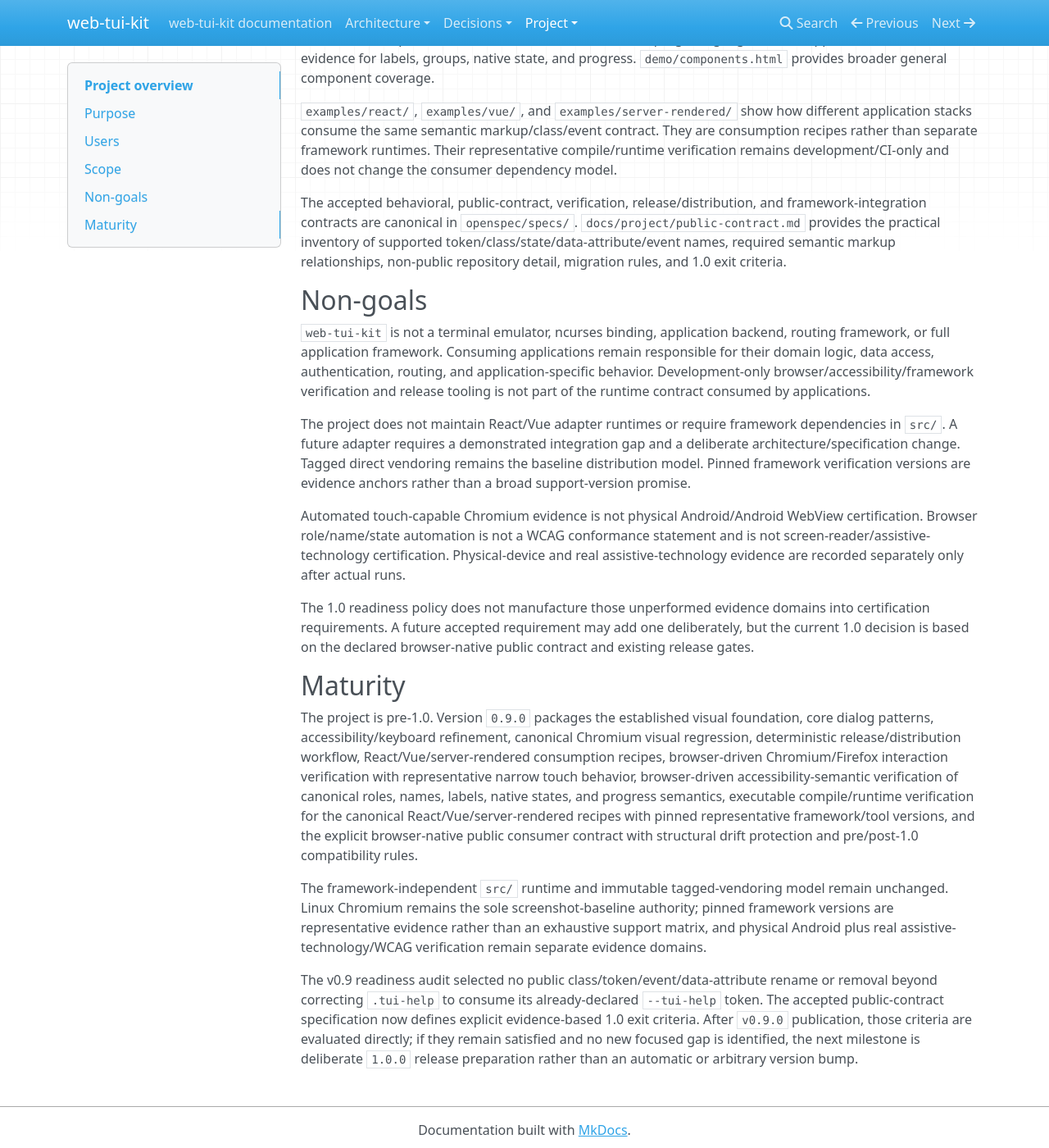
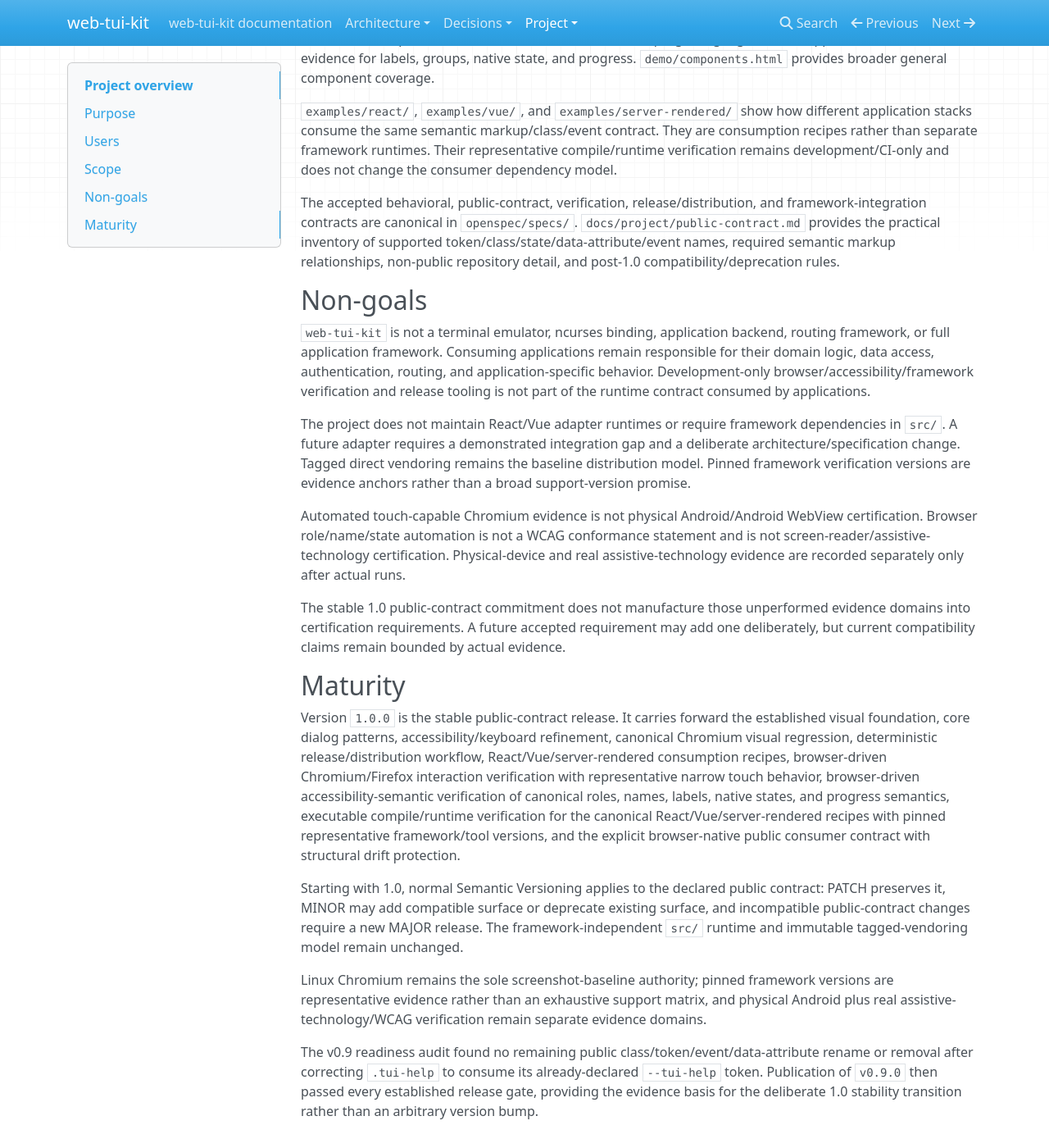
Before and after one commit to 1990jk1990/web-tui-kit, an MkDocs documentation site: the page built from docs/project/overview.md, in a window 1280 px wide and 1400 px high, scrolled down 823 px. Shown: the whole window at 82% size. Built offline with MkDocs 1.6.1, drawn with Linux system fonts in a browser that asks for light colours; nearby versions of some CDN libraries.

Commit message:
docs: mark project maturity as stable 1.0

```diff
--- a/docs/project/overview.md
+++ b/docs/project/overview.md
@@ -22,7 +22,7 @@ The canonical visual/semantic reference is `demo/index.html`: a centered package
 
 `examples/react/`, `examples/vue/`, and `examples/server-rendered/` show how different application stacks consume the same semantic markup/class/event contract. They are consumption recipes rather than separate framework runtimes. Their representative compile/runtime verification remains development/CI-only and does not change the consumer dependency model.
 
-The accepted behavioral, public-contract, verification, release/distribution, and framework-integration contracts are canonical in `openspec/specs/`. `docs/project/public-contract.md` provides the practical inventory of supported token/class/state/data-attribute/event names, required semantic markup relationships, non-public repository detail, migration rules, and 1.0 exit criteria.
+The accepted behavioral, public-contract, verification, release/distribution, and framework-integration contracts are canonical in `openspec/specs/`. `docs/project/public-contract.md` provides the practical inventory of supported token/class/state/data-attribute/event names, required semantic markup relationships, non-public repository detail, and post-1.0 compatibility/deprecation rules.
 
 ## Non-goals
 
@@ -32,12 +32,14 @@ The project does not maintain React/Vue adapter runtimes or require framework de
 
 Automated touch-capable Chromium evidence is not physical Android/Android WebView certification. Browser role/name/state automation is not a WCAG conformance statement and is not screen-reader/assistive-technology certification. Physical-device and real assistive-technology evidence are recorded separately only after actual runs.
 
-The 1.0 readiness policy does not manufacture those unperformed evidence domains into certification requirements. A future accepted requirement may add one deliberately, but the current 1.0 decision is based on the declared browser-native public contract and existing release gates.
+The stable 1.0 public-contract commitment does not manufacture those unperformed evidence domains into certification requirements. A future accepted requirement may add one deliberately, but current compatibility claims remain bounded by actual evidence.
 
 ## Maturity
 
-The project is pre-1.0. Version `0.9.0` packages the established visual foundation, core dialog patterns, accessibility/keyboard refinement, canonical Chromium visual regression, deterministic release/distribution workflow, React/Vue/server-rendered consumption recipes, browser-driven Chromium/Firefox interaction verification with representative narrow touch behavior, browser-driven accessibility-semantic verification of canonical roles, names, labels, native states, and progress semantics, executable compile/runtime verification for the canonical React/Vue/server-rendered recipes with pinned representative framework/tool versions, and the explicit browser-native public consumer contract with structural drift protection and pre/post-1.0 compatibility rules.
+Version `1.0.0` is the stable public-contract release. It carries forward the established visual foundation, core dialog patterns, accessibility/keyboard refinement, canonical Chromium visual regression, deterministic release/distribution workflow, React/Vue/server-rendered consumption recipes, browser-driven Chromium/Firefox interaction verification with representative narrow touch behavior, browser-driven accessibility-semantic verification of canonical roles, names, labels, native states, and progress semantics, executable compile/runtime verification for the canonical React/Vue/server-rendered recipes with pinned representative framework/tool versions, and the explicit browser-native public consumer contract with structural drift protection.
 
-The framework-independent `src/` runtime and immutable tagged-vendoring model remain unchanged. Linux Chromium remains the sole screenshot-baseline authority; pinned framework versions are representative evidence rather than an exhaustive support matrix, and physical Android plus real assistive-technology/WCAG verification remain separate evidence domains.
+Starting with 1.0, normal Semantic Versioning applies to the declared public contract: PATCH preserves it, MINOR may add compatible surface or deprecate existing surface, and incompatible public-contract changes require a new MAJOR release. The framework-independent `src/` runtime and immutable tagged-vendoring model remain unchanged.
 
-The v0.9 readiness audit selected no public class/token/event/data-attribute rename or removal beyond correcting `.tui-help` to consume its already-declared `--tui-help` token. The accepted public-contract specification now defines explicit evidence-based 1.0 exit criteria. After `v0.9.0` publication, those criteria are evaluated directly; if they remain satisfied and no new focused gap is identified, the next milestone is deliberate `1.0.0` release preparation rather than an automatic or arbitrary version bump.
+Linux Chromium remains the sole screenshot-baseline authority; pinned framework versions are representative evidence rather than an exhaustive support matrix, and physical Android plus real assistive-technology/WCAG verification remain separate evidence domains.
+
+The v0.9 readiness audit found no remaining public class/token/event/data-attribute rename or removal after correcting `.tui-help` to consume its already-declared `--tui-help` token. Publication of `v0.9.0` then passed every established release gate, providing the evidence basis for the deliberate 1.0 stability transition rather than an arbitrary version bump.
```
